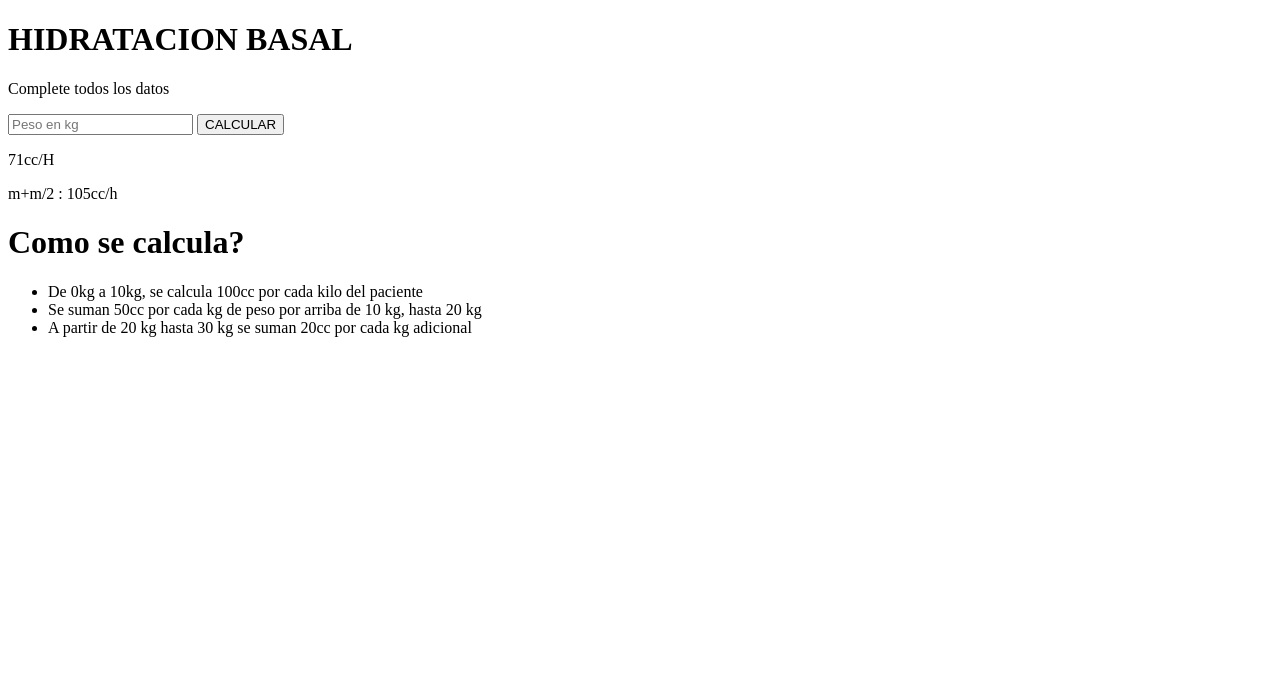
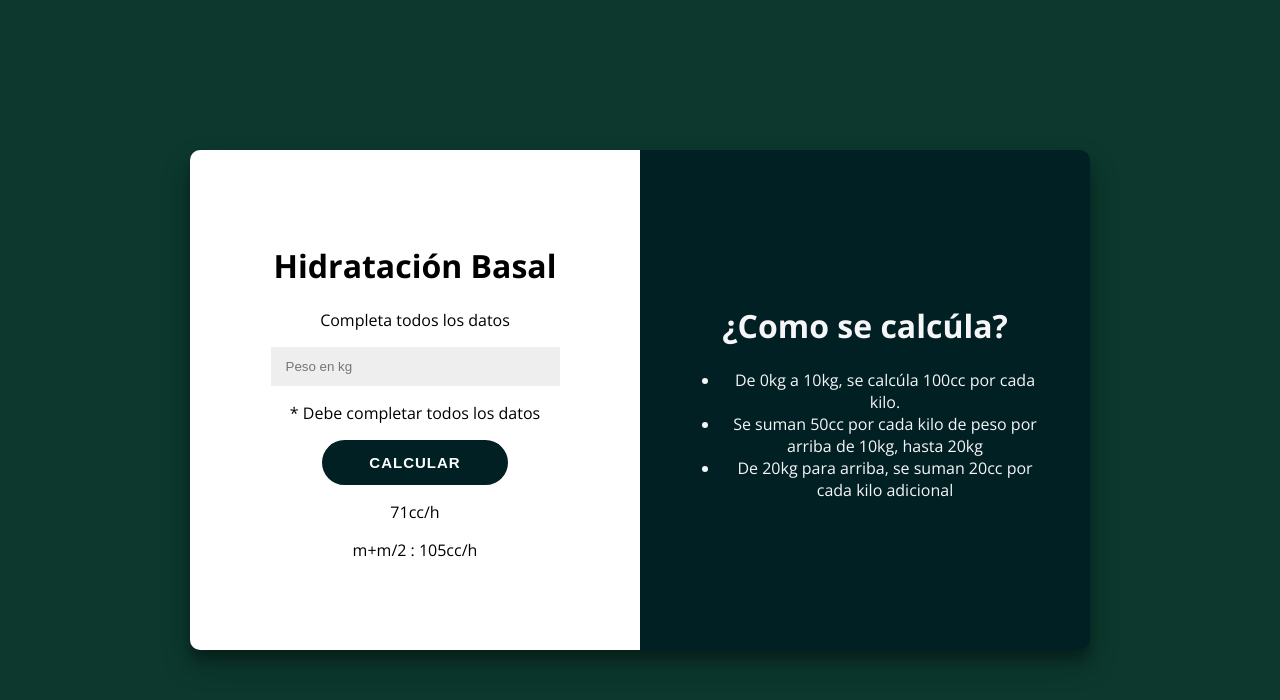
Before and after one commit to alfgar96/CalculadoraBasal, a plain HTML site: page index.html in a window 1280 px wide. Drawn offline with nearby package versions, Linux system fonts and the light colour scheme.

Commit message:
actualizacion

```diff
--- a/index.html
+++ b/index.html
@@ -1,26 +1,32 @@
 <!DOCTYPE html>
 <html>
     <head>
-        <title>Calculadora de Hidratación</title>
+        <title>CALCULADORA HIDRATACION BASAL</title>
+        <link rel="stylesheet" href="./style.css">
+        <script src="script.js" defer></script>
     </head>
     <body>
-        <div>
-             <div>
-                <h1> HIDRATACION BASAL</h1>
-                <p>Complete todos los datos </p>
-                <input type="number" placeholder="Peso en kg"/>
-               <button>CALCULAR</button>
-               <p>71cc/H</p>
-               <P>m+m/2 : 105cc/h</P>
+        <div id="contenedor">
+            <div id="calculadora">
+                <div class="contenido">
+                    <h1>Hidratación Basal</h1>
+                    <p class="item">Completa todos los datos</p>
+                    <input class="item" id="peso" type="number" placeholder="Peso en kg" />
+                    <p class="item" id="error">* Debe completar todos los datos</p>
+                    <button class="item" id="calcular">Calcular</button>
+                    <p class="item resultado" id="flu">71cc/h</p>
+                    <p class="item resultado" id="man">m+m/2 : 105cc/h</p>
+                </div>
             </div>
-             <div>
-                <h1>Como se calcula?</h1>
-                <ul>
-                  <li>De 0kg a 10kg, se calcula 100cc por cada kilo del paciente</li>
-                  <li>Se suman 50cc por cada kg de peso por arriba de 10 kg, hasta 20 kg</li>
-                  <li>A partir de 20 kg hasta 30 kg se suman 20cc por cada kg adicional </li>
-
-                </ul>
+            <div id="detalle">
+                <div class="contenido">
+                    <h1>¿Como se calcúla?</h1>
+                    <ul>
+                        <li>De 0kg a 10kg, se calcúla 100cc por cada kilo.</li>
+                        <li>Se suman 50cc por cada kilo de peso por arriba de 10kg, hasta 20kg</li>
+                        <li>De 20kg para arriba, se suman 20cc por cada kilo adicional</li>
+                    </ul>
+                </div>
             </div>
         </div>
     </body>
--- /dev/null
+++ b/style.css
@@ -0,0 +1,66 @@
+@import url('https://fonts.googleapis.com/css2?family=Open+Sans:ital,wght@0,300..800;1,300..800&family=Roboto:ital,wght@0,100;0,300;0,400;0,500;0,700;0,900;1,100;1,300;1,400;1,500;1,700;1,900&display=swap');
+body{
+ font-family: "Open Sans", sans-serif;
+ background-color: #0c382d;
+}
+#contenedor{
+    width: 900px;
+    height: 500px;
+    text-align: center;
+    /* Estas 3 lineas se encargan de centrar el div vertical y horizontalmente */
+    position: absolute;
+    inset: 0;
+    margin: auto;
+    border-radius: 10px;
+    overflow: hidden;
+    box-shadow: 0 14px 28px rgba(0,0,0,0.25),
+      0 10px 10px rgba(0,0,0,0.22);
+  }
+
+#calculadora{
+    background: white;
+    /* Con estas 3 lineas vamos a hacer que los divs queden lado a lado */
+    width: 50%;
+    height: 100%;
+    float: left;
+}
+
+#detalle{
+    background: #002023;
+    /* Con estas 3 lineas vamos a hacer que los divs queden lado a lado */
+    width: 50%;
+    height: 100%;
+    float: left;
+    color: #f6f5f7;
+}
+.contenido{
+    /* Estas tres lineas van a centrar el contenido verticalmente dentro de cada div */
+    position: relative;
+    top: 50%;
+    transform: translateY(-50%);
+    overflow: hidden;
+    padding: 40px;
+}
+input {
+	width: 70%;
+    padding: 12px 15px;
+    border: none;
+    background-color: #eee;
+}
+
+button {
+  font-size: 15px;
+	font-weight: bold;
+	padding: 12px 45px;
+	border-radius: 30px;
+	background-color: #002023;
+	border: 2px solid #002023;
+	color: #FFFFFF;
+	text-transform: uppercase;
+	letter-spacing: 1px;
+	transition: transform 20ms ease-in;
+}
+
+button:active {
+	transform: scale(0.95);
+}
```
